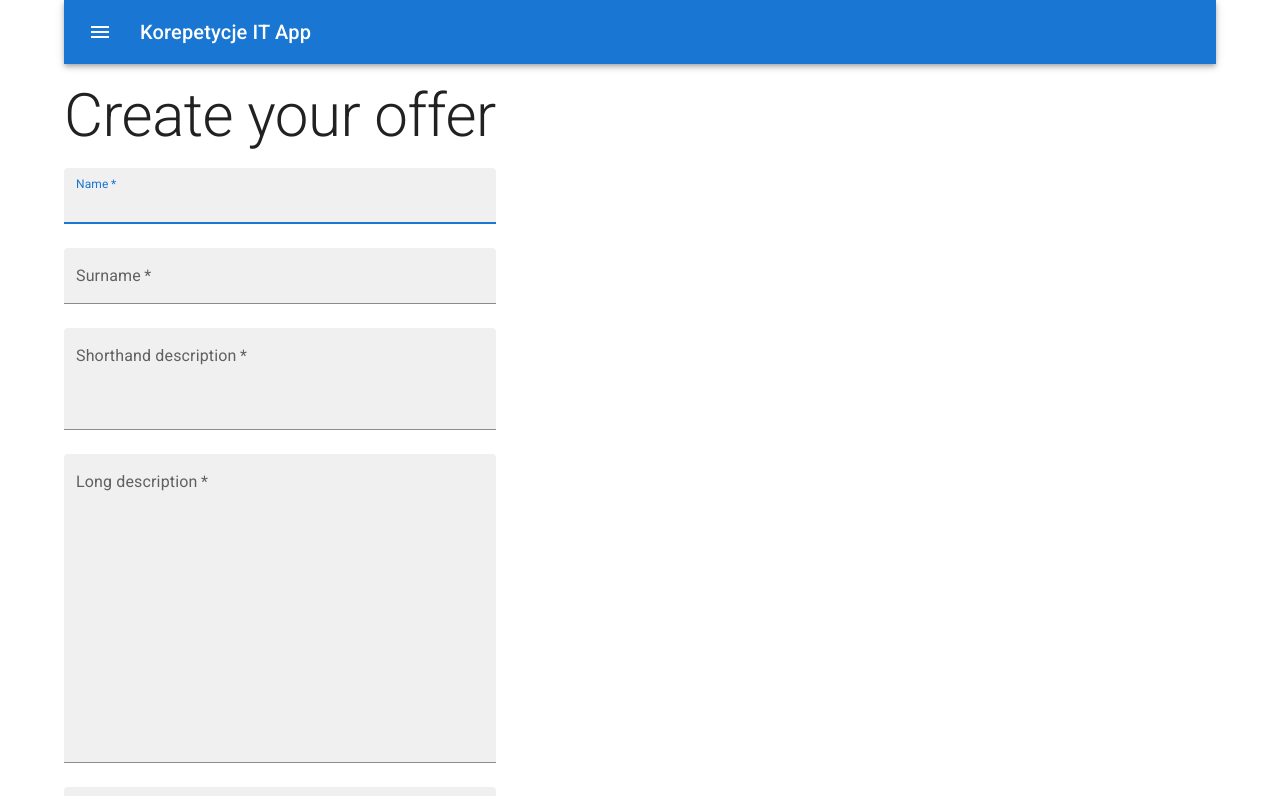
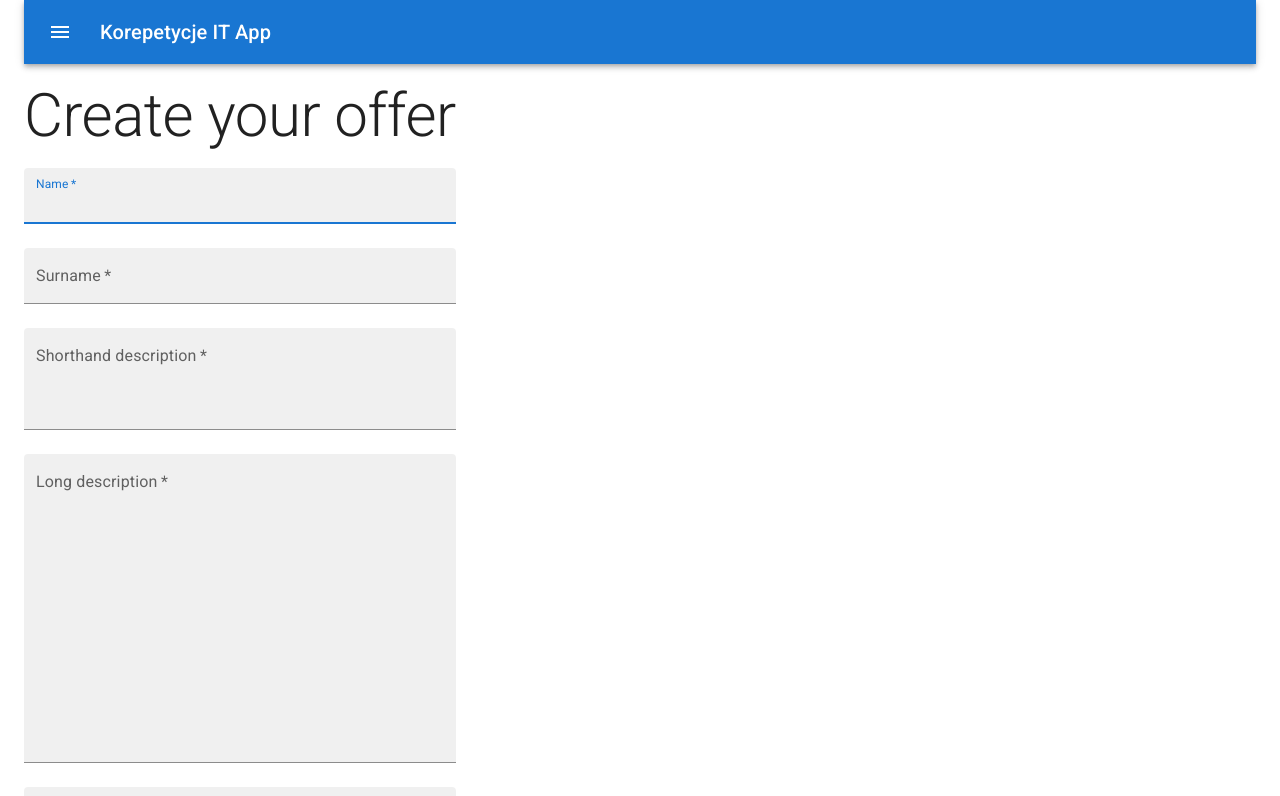
Before and after one commit to marcinz1983/TutoringOffer, a React (Create React App) app in the folder src/main/react/: page /add-offer in a window 1280 px wide. Shown: the top 796 px of the page. Built offline with nearby package versions, Linux system fonts and the light colour scheme; no server answers.

Commit message:
EL-100 added mainTheme object, mainTheme interface, ThemeProvider (#33)

```diff
--- a/src/main/react/src/App.tsx
+++ b/src/main/react/src/App.tsx
@@ -3,8 +3,10 @@ import "@fontsource/roboto/400.css";
 import "@fontsource/roboto/500.css";
 import "@fontsource/roboto/700.css";
 import { Container, CssBaseline, Grid } from "@mui/material";
+import { ThemeProvider } from "@mui/material/styles";
+import { mainTheme } from "./themes/mainTheme";
 
-import { AppTopBar } from "./components/AppTopBar";
+import { AppTopBar } from "./components/AppTopBar/AppTopBar";
 import { OffersList } from "./components/OffersList";
 import { OfferDetails } from "./components/OfferDetails";
 import { CreateOfferForm } from "./components/Trainer/CreateOfferForm";
@@ -42,7 +44,7 @@ function App() {
   const location = useLocation<ILocationDefaultObject>();
 
   //this is the base for displaying messages for user
-  console.log(location.state)
+  console.log(location.state);
 
   useEffect(() => {
     async function getOffersData() {
@@ -50,13 +52,12 @@ function App() {
       setOffersData(getOffersData);
     }
     getOffersData();
-  },[location]);
-
-  console.log(location.state)
+  }, [location]);
 
   return (
+    <ThemeProvider theme={mainTheme}>
       <div className="App">
-      <Container>
+        <Container maxWidth="xl">
           <CssBaseline />
           <Grid container spacing={2} direction={"row"}>
             <Grid item xs={12} md={12}>
@@ -79,6 +80,7 @@ function App() {
           </Grid>
         </Container>
       </div>
+    </ThemeProvider>
   );
 }
 
--- /dev/null
+++ b/src/main/react/src/themes/mainTheme.tsx
@@ -0,0 +1,15 @@
+import { createTheme } from "@mui/material";
+
+import { IMainTheme } from "../typescript/interfaces";
+
+export const mainTheme: IMainTheme = createTheme({
+    breakpoints:{
+        values:{
+            xs: 0,
+            sm: 600,
+            md: 900,
+            lg: 1200,
+            xl: 1920
+        }
+    }
+});
```
Also changed, not shown: src/main/react/src/typescript/interfaces.tsx (+18 -6 lines), src/main/react/src/components/AppTopBar/AppTopBar.tsx (renamed from src/main/react/src/components/AppTopBar.tsx). Lines whose indentation alone changed are shown as unchanged.
